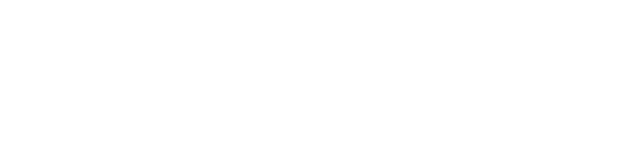
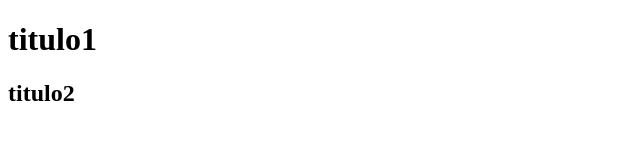
Before and after one commit to DiegoSaez88/Proyecto-Integrador-PP-I--Grupo-5, a plain HTML site: page index.html in a window 1280 px wide. Shown: the whole page, without its empty margins (0-640 px from the left). Drawn offline with Linux system fonts and the light colour scheme.

Commit message:
"nueva version"

```diff
--- a/index.html
+++ b/index.html
@@ -6,6 +6,7 @@
     <title>Document</title>
 </head>
 <body>
-
+    <h1>titulo1</h1>
+    <h2>titulo2</h2>
 </body>
 </html>
```
Also changed, not shown: index2.html (deleted, +0 -11 lines).
